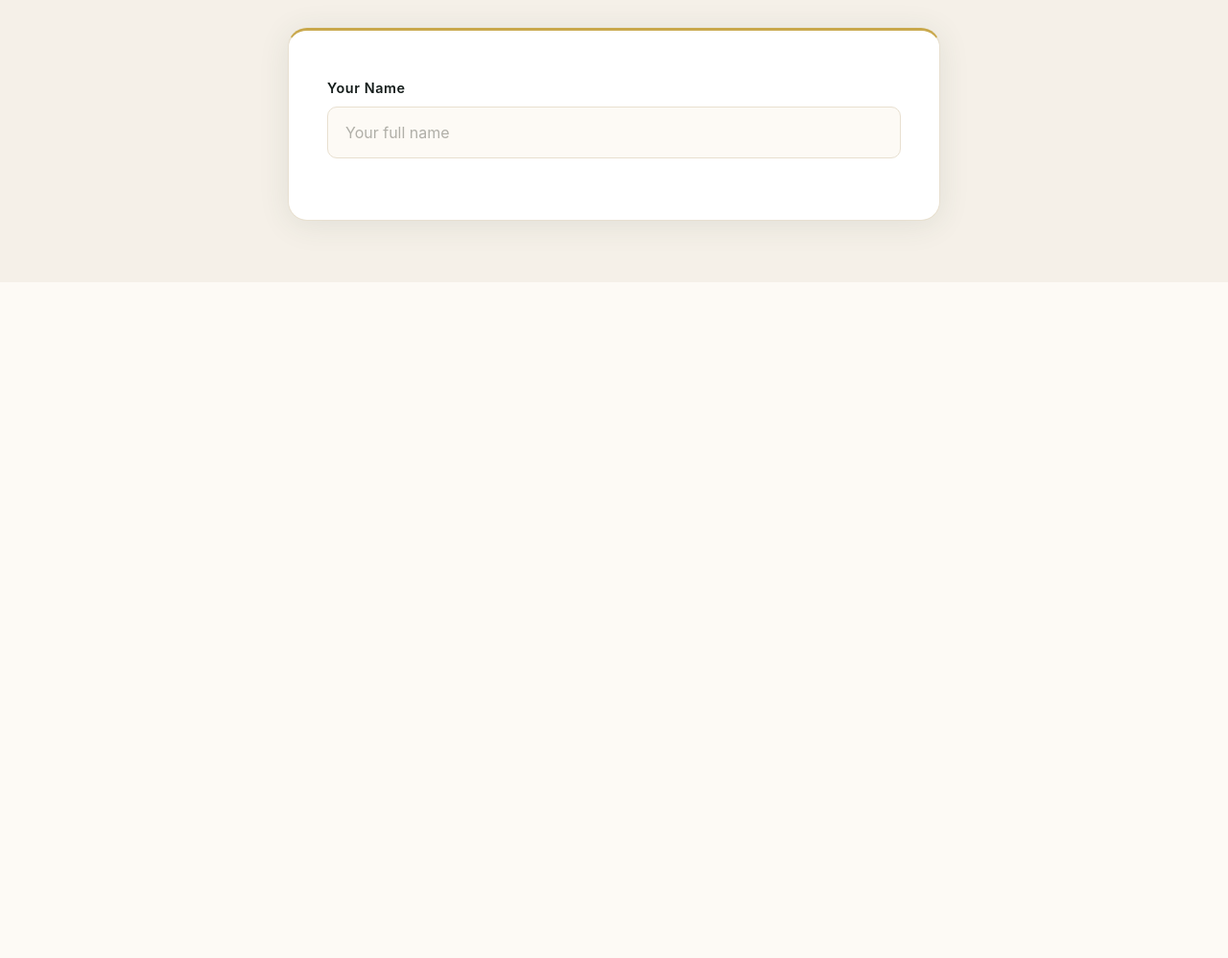
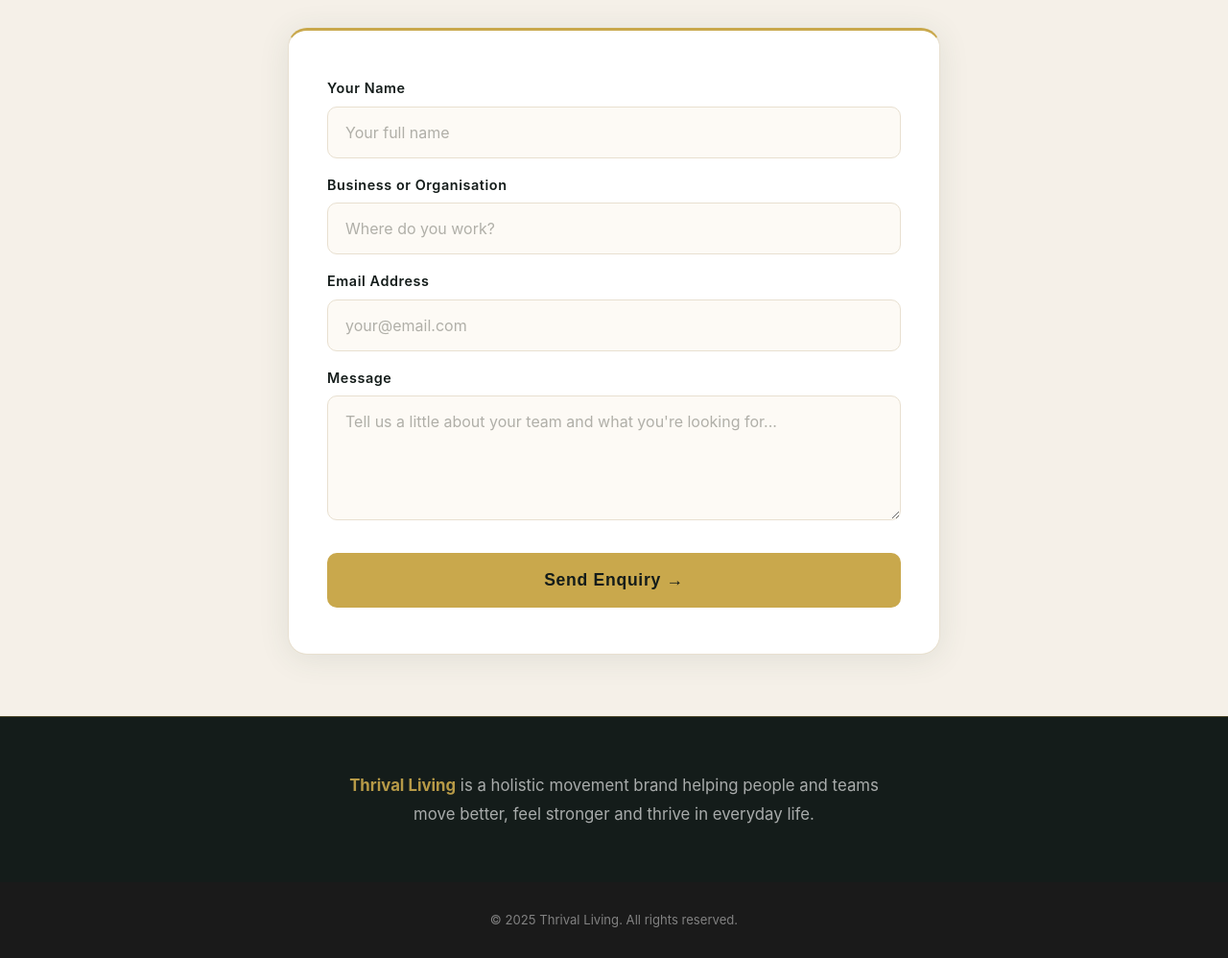
Before and after one commit to ThrivalLiving/Thrival-living-funnel, a plain HTML site: page corporate/index.html in a window 1280 px wide. Shown: the part 3864-4862 px from the top of the page at 96% size. Before the commit the page ends 4158 px from the top, so only its background shows below. Drawn offline with Linux system fonts and the light colour scheme.

Commit message:
Update index.html

```diff
--- a/corporate/index.html
+++ b/corporate/index.html
@@ -173,4 +173,34 @@
             <input type="text" id="name" name="name" placeholder="Your full name" required />
           </div>
           <div>
-            <l
+            <label for="organisation">Business or Organisation</label>
+            <input type="text" id="organisation" name="organisation" placeholder="Where do you work?" />
+          </div>
+          <div>
+            <label for="corp-email">Email Address</label>
+            <input type="email" id="corp-email" name="email" placeholder="your@email.com" required />
+          </div>
+          <div>
+            <label for="message">Message</label>
+            <textarea id="message" name="message" placeholder="Tell us a little about your team and what you're looking for..."></textarea>
+          </div>
+          <button type="submit" class="btn-primary-gold">Send Enquiry →</button>
+        </form>
+      </div>
+    </div>
+  </section>
+
+  <!-- ABOUT STRIP -->
+  <section class="about-section" style="background: var(--corp-dark); border-top: 1px solid rgba(201,168,76,0.3);">
+    <p style="color: rgba(255,255,255,0.7);">
+      <strong style="color: var(--gold);">Thrival Living</strong> is a holistic movement brand helping people and teams move better, feel stronger and thrive in everyday life.
+    </p>
+  </section>
+
+  <!-- FOOTER -->
+  <footer class="site-footer">
+    <p>© 2025 Thrival Living. All rights reserved.</p>
+  </footer>
+
+</body>
+</html>
```
